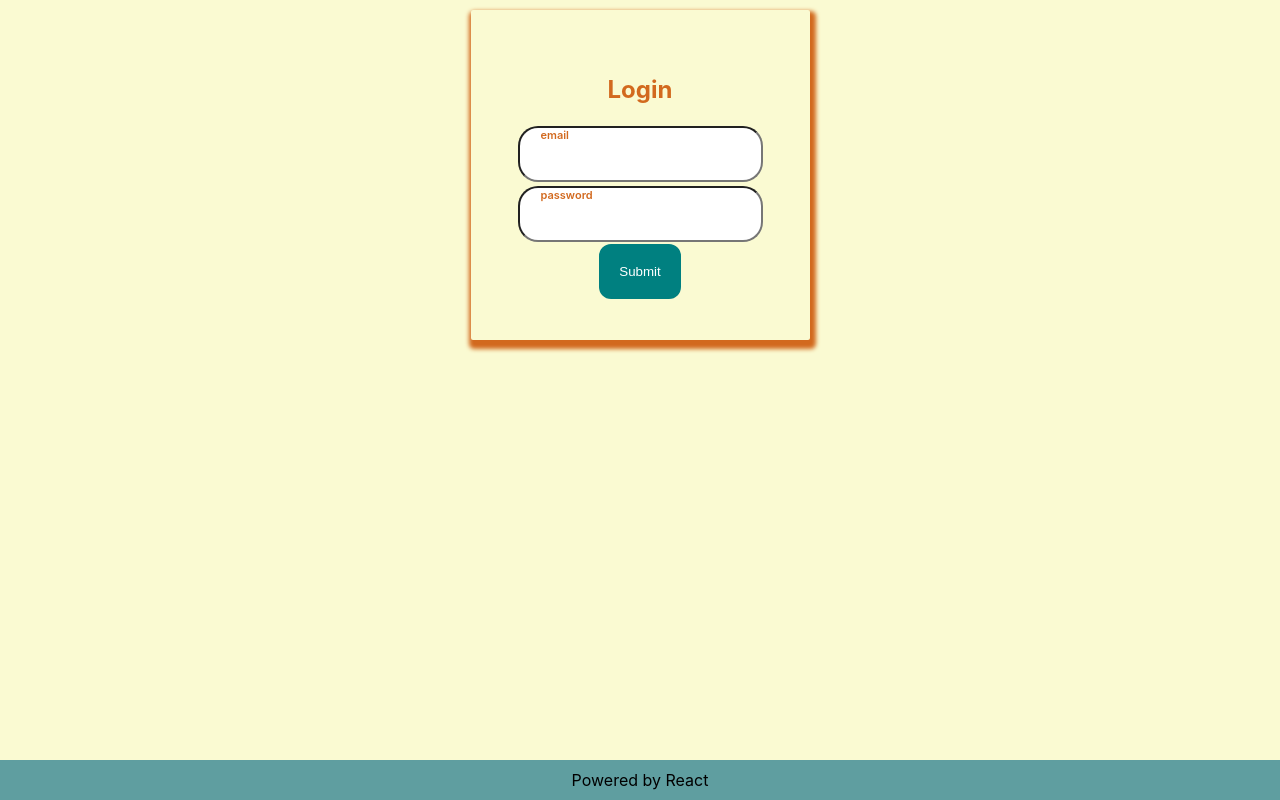
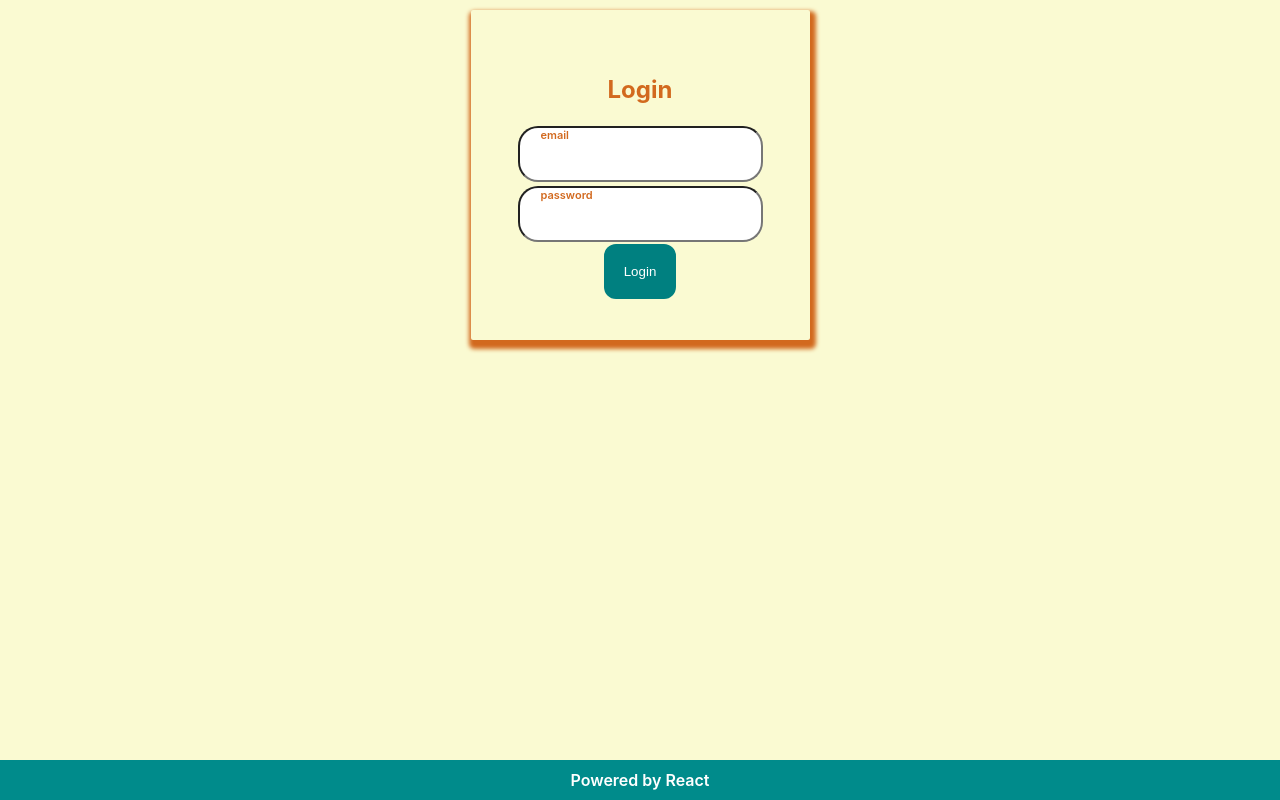
Before and after one commit to Ledu996/X2, a React (Create React App) app: page / in a window 1280 px wide. Built offline with nearby package versions, Linux system fonts and the light colour scheme.

Commit message:
refactor: modified Button, TextArea and other components

```diff
--- a/src/components/Buttton/OnSubmit.js
+++ b/src/components/Buttton/OnSubmit.js
@@ -1,10 +1,10 @@
 import "./style.css";
 
 
-export function OnSubmit () {
+export function OnSubmit ({text}) {
     return (
         <button type="submit" className="on--submit--btn">
-            Submit
+            {text}
         </button>
     )
 };
--- a/src/components/Footer/style.css
+++ b/src/components/Footer/style.css
@@ -1,6 +1,9 @@
 footer {
   position: fixed;
-  background-color: cadetblue;
+  color: white;
+  font-size: 16px;
+  font-weight: 600;
+  background-color: darkcyan;
   bottom: 0;
   left: 0;
   right: 0;
--- a/src/components/Input/style.css
+++ b/src/components/Input/style.css
@@ -17,10 +17,10 @@
     margin: 2px;
     font-size: 16px;
     transition: border-color 0.15s ease-in;
+    color: chocolate;
 }
 
 .input--field:focus {
-    border-color:  rgb(168, 168, 245);
+    border-color:  chocolate;
     border-width: 3px;
-    box-shadow: 1px 1px 0px rgba(167, 219, 242, 0.2);
 }
--- a/src/components/Item/CreateItem.js
+++ b/src/components/Item/CreateItem.js
@@ -18,7 +18,7 @@ export function CreateItem ({items, setItems}) {
         <form className="create--wrapper" onSubmit={(e) => createItem(e) }>
             <InputField setValue = {setTitle} label = {"title"} />
             <InputField setValue = {setBody} label = {"body"} />
-            <OnSubmit />
+            <OnSubmit text = {"Submit"} />
         </form>
     )
 };
--- a/src/components/Item/Item.js
+++ b/src/components/Item/Item.js
@@ -32,7 +32,7 @@ export function Item (props) {
                 <form onSubmit={(e) => {handleSubmitForm(e)}}>
                     <EditInput value= {editTitle} setEditValue={setEditTitle}/>
                     <EditInput value = {editBody} setEditValue={setEditBody}/>
-                    <OnSubmit/>
+                    <OnSubmit text = {"Edit"}/>
                 </form>
 
                 :
--- a/src/components/TextArea/TextArea.js
+++ b/src/components/TextArea/TextArea.js
@@ -3,7 +3,7 @@ export function TextArea ({setMessage}) {
     return (
         <div className="input--wrapper">
             <span className="input--label">Your question</span>
-            <textarea className = "input--field" onChange={(e) => setMessage(e.target.value) } />
+            <textarea className = "input--field area" onChange={(e) => setMessage(e.target.value) } />
         </div>
     )
 };
--- a/src/components/TextArea/style.css
+++ b/src/components/TextArea/style.css
@@ -0,0 +1,3 @@
+.area {
+    resize: none;
+}
--- a/src/pages/Contact/Contact.js
+++ b/src/pages/Contact/Contact.js
@@ -42,7 +42,7 @@ export function Contact () {
                     <InputField label={"username"} setValue={setUserName} />
                     <InputField label={"email"} setValue={setEmail} />
                     <TextArea setMessage={setMessage} />
-                    <OnSubmit />
+                    <OnSubmit text = "Send" />
                 </form>
                 }
             </div>
--- a/src/pages/Contact/style.css
+++ b/src/pages/Contact/style.css
@@ -14,4 +14,6 @@
     height: 30vh;
     padding: 105px;
     margin-top: 10px;
+    color: chocolate;
+    box-shadow: 2px 5px 4px 4px;
 }
--- a/src/pages/Home/Home.js
+++ b/src/pages/Home/Home.js
@@ -10,6 +10,7 @@ export function Home () {
 
     const [items, setItems] = useState([]);
     // all states related to Home
+
     const updateItem = (id, updateItem) => {
         const {updatedTitle, updatedBody} = updateItem;
         setItems(items.map(item => {
--- a/src/pages/Login/Login.js
+++ b/src/pages/Login/Login.js
@@ -38,7 +38,7 @@ export function Login () {
                 <h2>Login</h2>
                 <InputField label={"email"} setValue={setEmail} />
                 <InputField label={"password"} setValue={setPassword}/>
-                <OnSubmit/>
+                <OnSubmit text = "Login"/>
             </form>
             <Footer />
         </div>
```
